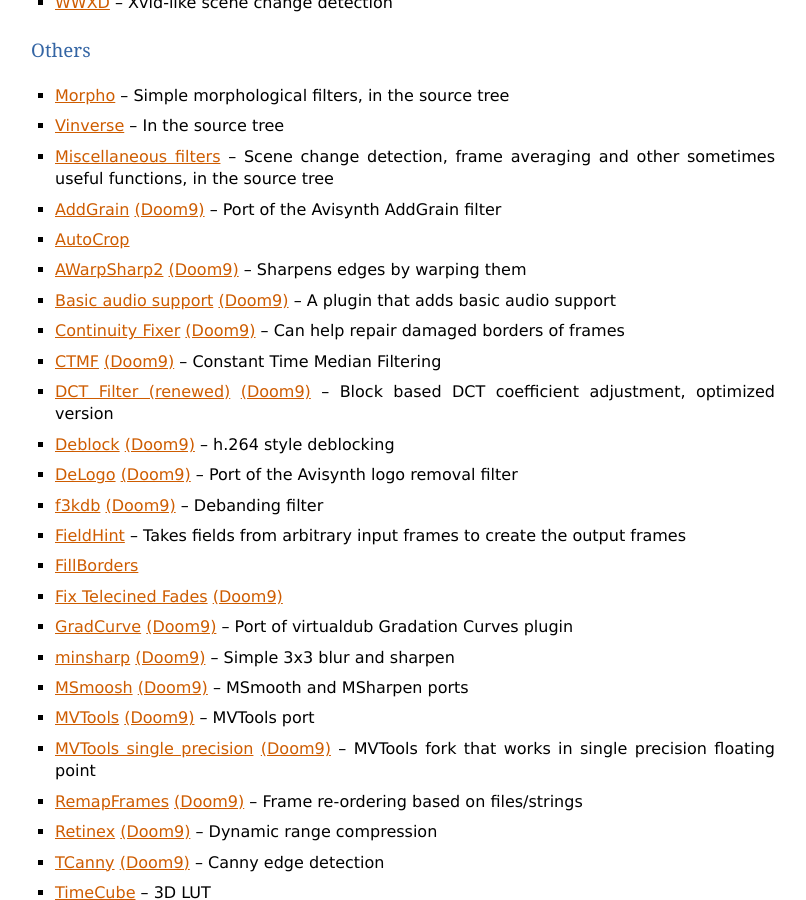
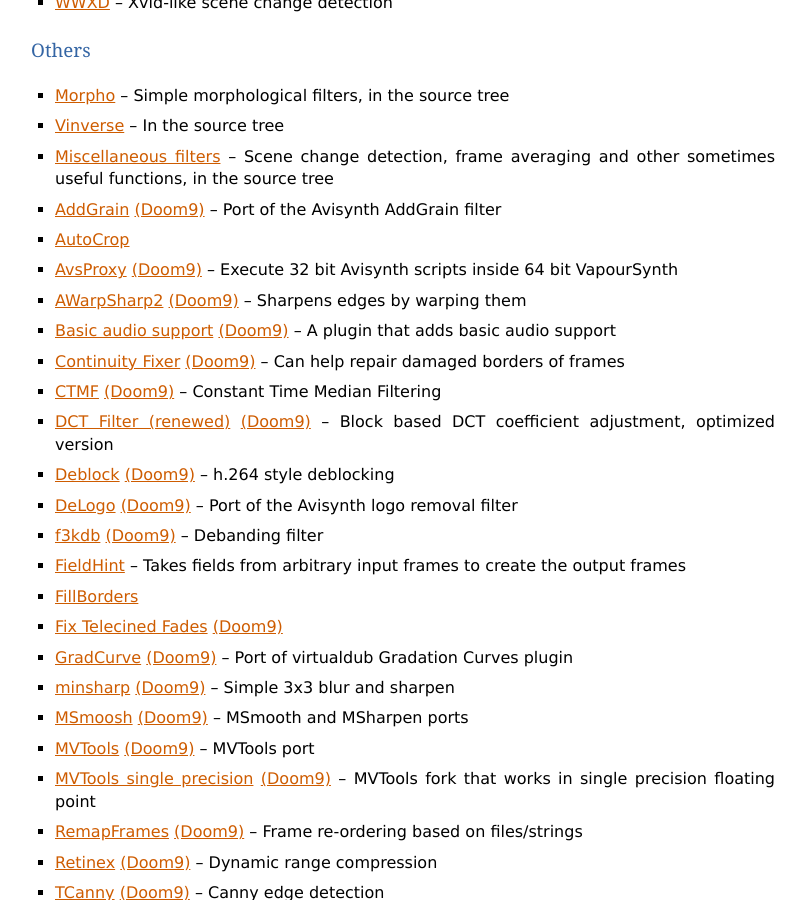
Before and after one commit to vapoursynth/vapoursynth, a Sphinx documentation site: the page built from doc/pluginlist.rst, in a window 1280 px wide and 900 px high, scrolled down 3096 px. Shown: the whole window, without its empty margins (49-855 px from the left). Built offline with Sphinx 7.4.7, drawn with Linux system fonts in a browser that asks for light colours; formulas are drawn with MathJax 3.

Commit message:
Add avsproxy

```diff
--- a/doc/pluginlist.rst
+++ b/doc/pluginlist.rst
@@ -114,6 +114,7 @@
 * :ref:`Miscellaneous filters <misc>` -- Scene change detection, frame averaging and other sometimes useful functions, in the source tree
 * `AddGrain <https://github.com/HomeOfVapourSynthEvolution/VapourSynth-AddGrain>`_ `(Doom9) <https://forum.doom9.org/showthread.php?t=171073>`__ -- Port of the Avisynth AddGrain filter
 * `AutoCrop <https://github.com/Infiziert90/vapoursynth-autocrop>`_
+* `AvsProxy <https://github.com/sekrit-twc/avsproxy>`_ `(Doom9) <https://forum.doom9.org/showthread.php?t=175141>`__ -- Execute 32 bit Avisynth scripts inside 64 bit VapourSynth
 * `AWarpSharp2 <https://github.com/dubhater/vapoursynth-awarpsharp2>`_ `(Doom9) <https://forum.doom9.org/showthread.php?t=172721>`__ -- Sharpens edges by warping them
 * `Basic audio support <https://github.com/dubhater/vapoursynth-damb>`_ `(Doom9) <http://forum.doom9.org/showthread.php?t=171555>`__ -- A plugin that adds basic audio support
 * `Continuity Fixer <https://github.com/MonoS/VS-ContinuityFixer>`_ `(Doom9) <https://forum.doom9.org/showthread.php?t=171785>`__ -- Can help repair damaged borders of frames
```
